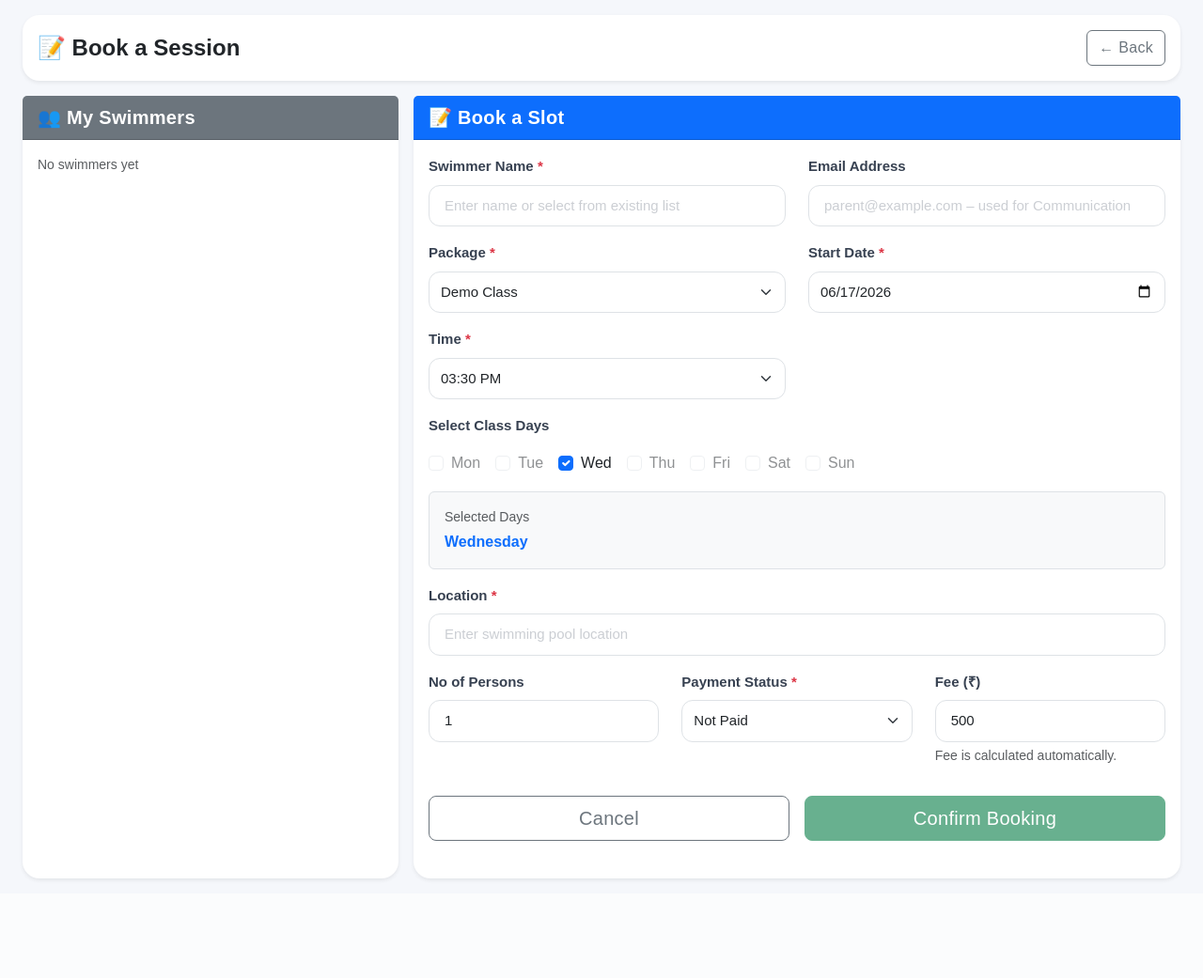
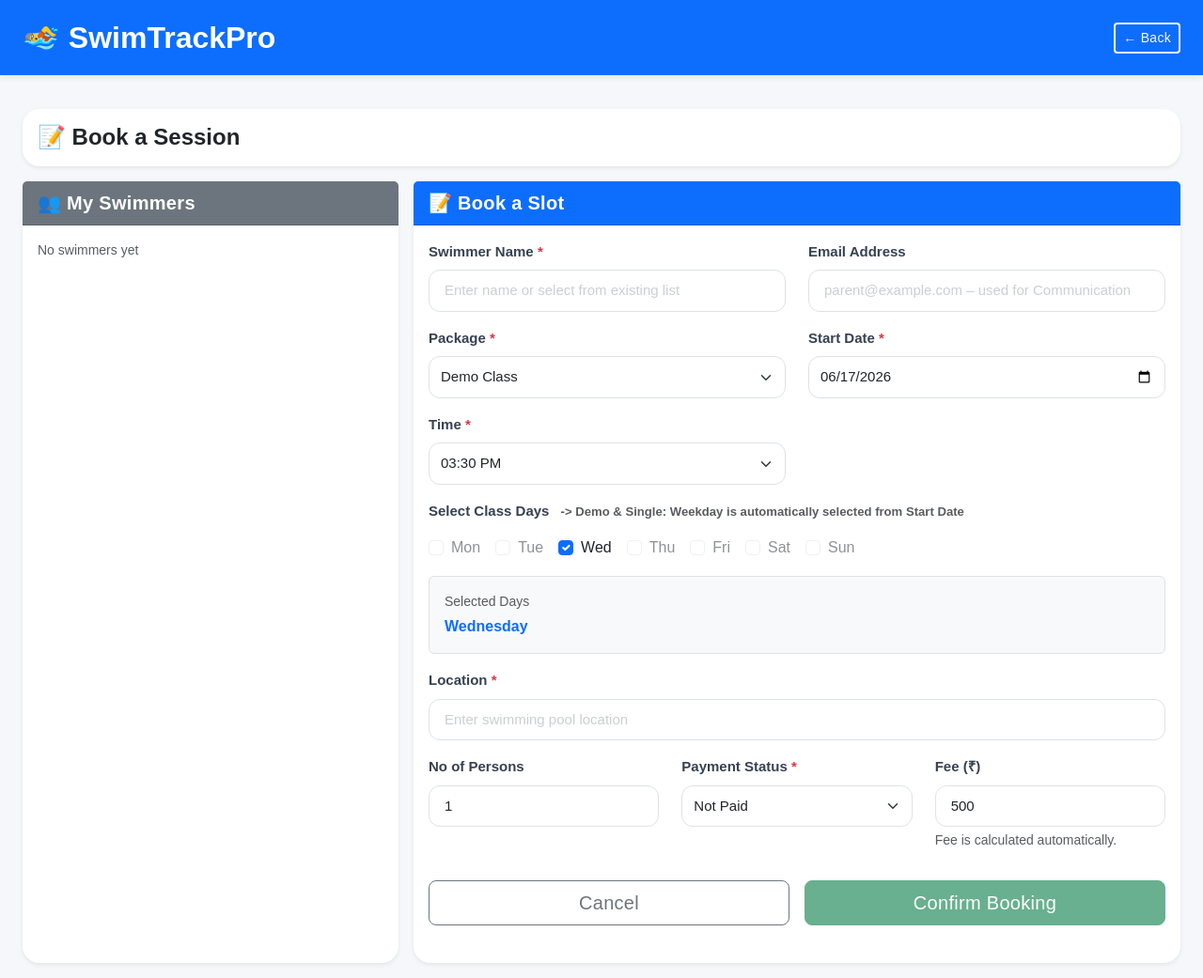
Before and after one commit to muni-qa-engineer/swimTrackPro_v2, a Flask app: page /booking in a window 1280 px wide. Shown: the whole page at 94% size. Before the commit the page ends 938 px from the top, so only its background shows below. Run offline with Flask 3, Linux system fonts and the light colour scheme; a user stored in the database is signed in; data that the repository does not hold is empty; some libraries are stand-ins or nearby versions.

Commit message:
Added header to all the pages

```diff
--- a/templates/booking.html
+++ b/templates/booking.html
@@ -3,6 +3,8 @@
 {% block title %}Book Session - SwimTrackPro{% endblock %}
 
 {% block content %}
+
+{% include 'components/page_header.html' %}
 <div class="container-fluid py-3 px-2 px-md-4">
 
   <div class="card shadow-sm border-0 mb-3">
@@ -10,9 +12,9 @@
 
       <h4 class="mb-0 fw-bold text-dark">📝 Book a Session</h4>
 
-      <a href="{{ url_for('index') }}" class="btn btn-outline-secondary">
+      <!-- <a href="{{ url_for('index') }}" class="btn btn-outline-secondary">
         ← Back
-      </a>
+      </a> -->
 
     </div>
   </div>
@@ -123,8 +125,15 @@
         <span
             id="monthlyPackageHint"
             class="text-muted small ms-2"
-            style="display: none;">
-            (Monthly: Choose 2 or 3 days/week)
+            style="display:none;">
+            -> Monthly: Choose 2 or 3 days/week
+        </span>
+
+        <span
+            id="singleDemoHint"
+            class="text-muted small ms-2"
+            style="display:none;">
+            -> Demo & Single: Weekday is automatically selected from Start Date
         </span>
     </label>
 
@@ -325,5 +334,29 @@
     window.bookingsData
   );
 </script>
+<script>
+document.addEventListener('DOMContentLoaded', function() {
+    const packageSelect = document.getElementById('packageSelect');
+    const monthlyPackageHint = document.getElementById('monthlyPackageHint');
+    const singleDemoHint = document.getElementById('singleDemoHint');
+
+    function toggleMonthlyHint() {
+        if (!packageSelect || !monthlyPackageHint) return;
+
+        monthlyPackageHint.style.display =
+            packageSelect.value === 'Monthly' ? 'inline' : 'none';
+
+        if (singleDemoHint) {
+            singleDemoHint.style.display =
+                (packageSelect.value === 'Demo' || packageSelect.value === 'Single')
+                    ? 'inline'
+                    : 'none';
+        }
+    }
+
+    toggleMonthlyHint();
+    packageSelect.addEventListener('change', toggleMonthlyHint);
+});
+</script>
 <script src="{{ url_for('static', filename='dashboard.js') }}"></script>
 {% endblock %}
--- a/templates/calendar.html
+++ b/templates/calendar.html
@@ -3,6 +3,9 @@
 {% block title %}Calendar - SwimTrackPro{% endblock %}
 
 {% block content %}
+
+{% include 'components/page_header.html' %}
+
 <div class="container-fluid px-4 py-4">
 
     <div class="d-flex align-items-center mb-4">
--- /dev/null
+++ b/templates/components/page_header.html
@@ -0,0 +1,46 @@
+<style>
+.app-page-header {
+    background: #0d6efd;
+    color: white;
+    padding: 16px 24px;
+    margin-bottom: 20px;
+    box-shadow: 0 2px 8px rgba(0,0,0,0.08);
+    position: sticky;
+    top: 0;
+    z-index: 1050;
+    width: 100%;
+}
+
+.app-title {
+    font-size: 2rem;
+    font-weight: 700;
+    color: white;
+}
+
+.app-page-header .btn-outline-light {
+    border-width: 2px;
+}
+
+@media (max-width: 768px) {
+    .app-page-header {
+        padding: 12px 16px;
+    }
+
+    .app-title {
+        font-size: 1.4rem;
+    }
+}
+</style>
+
+<div class="app-page-header">
+    <div class="d-flex justify-content-between align-items-center">
+        <div class="app-title">
+            🏊 SwimTrackPro
+        </div>
+
+        <a href="{{ url_for('index') }}"
+           class="btn btn-outline-light btn-sm">
+            ← Back
+        </a>
+    </div>
+</div>
--- a/templates/dashboard.html
+++ b/templates/dashboard.html
@@ -403,6 +403,7 @@
           <div class="col-6">
             <button id="quickCalendarBtn"
                     type="button"
+                    onclick="window.location.href='/help'"
                     class="btn w-100 h-100 border-0 shadow-sm quick-tile">
               <div class="quick-icon quick-contact">🎧</div>
               <div class="fw-bold mt-2">Contact Coach</div>
```
Also changed, not shown: templates/my_bookings.html (+5 -2 lines), templates/payments.html (+5 -2 lines).
